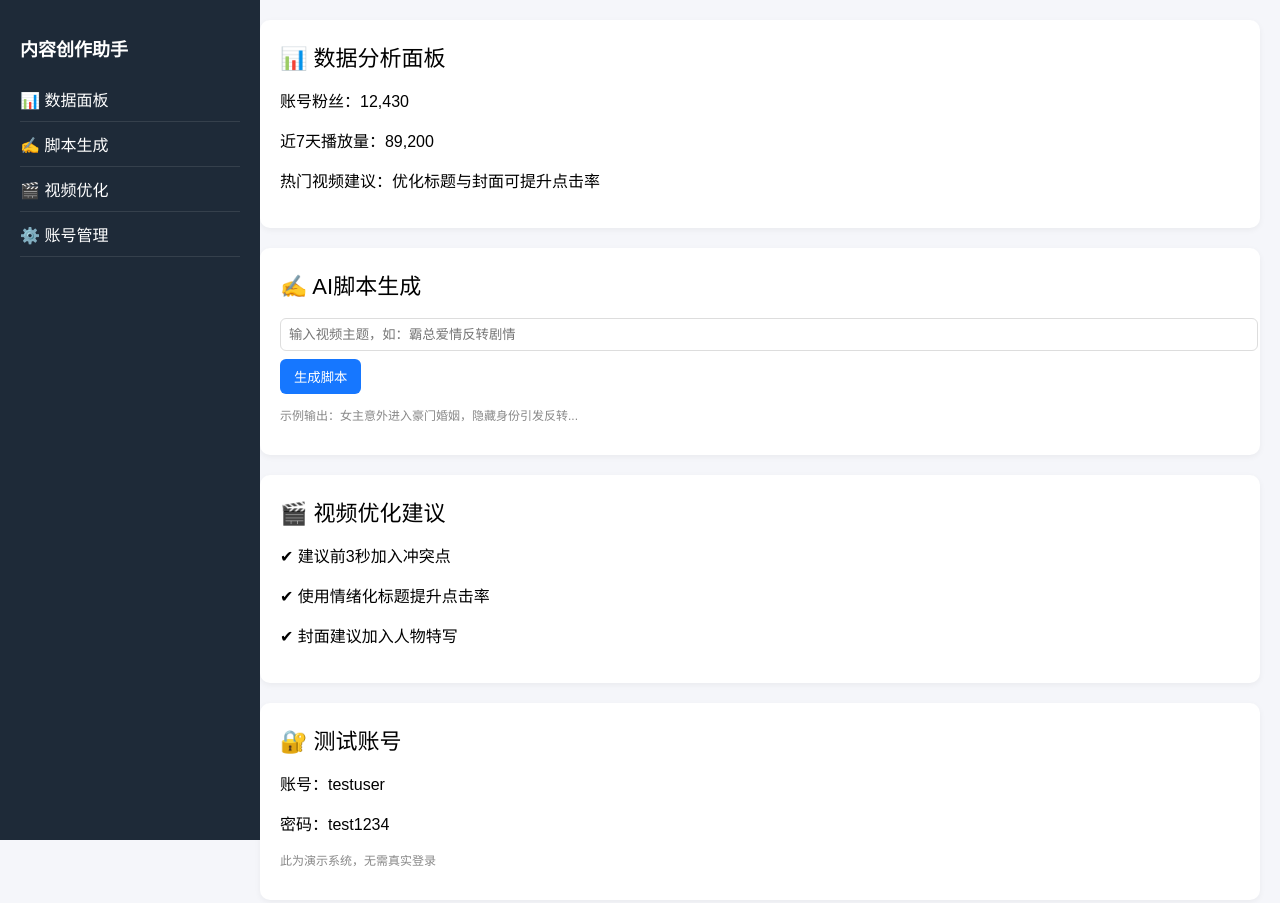
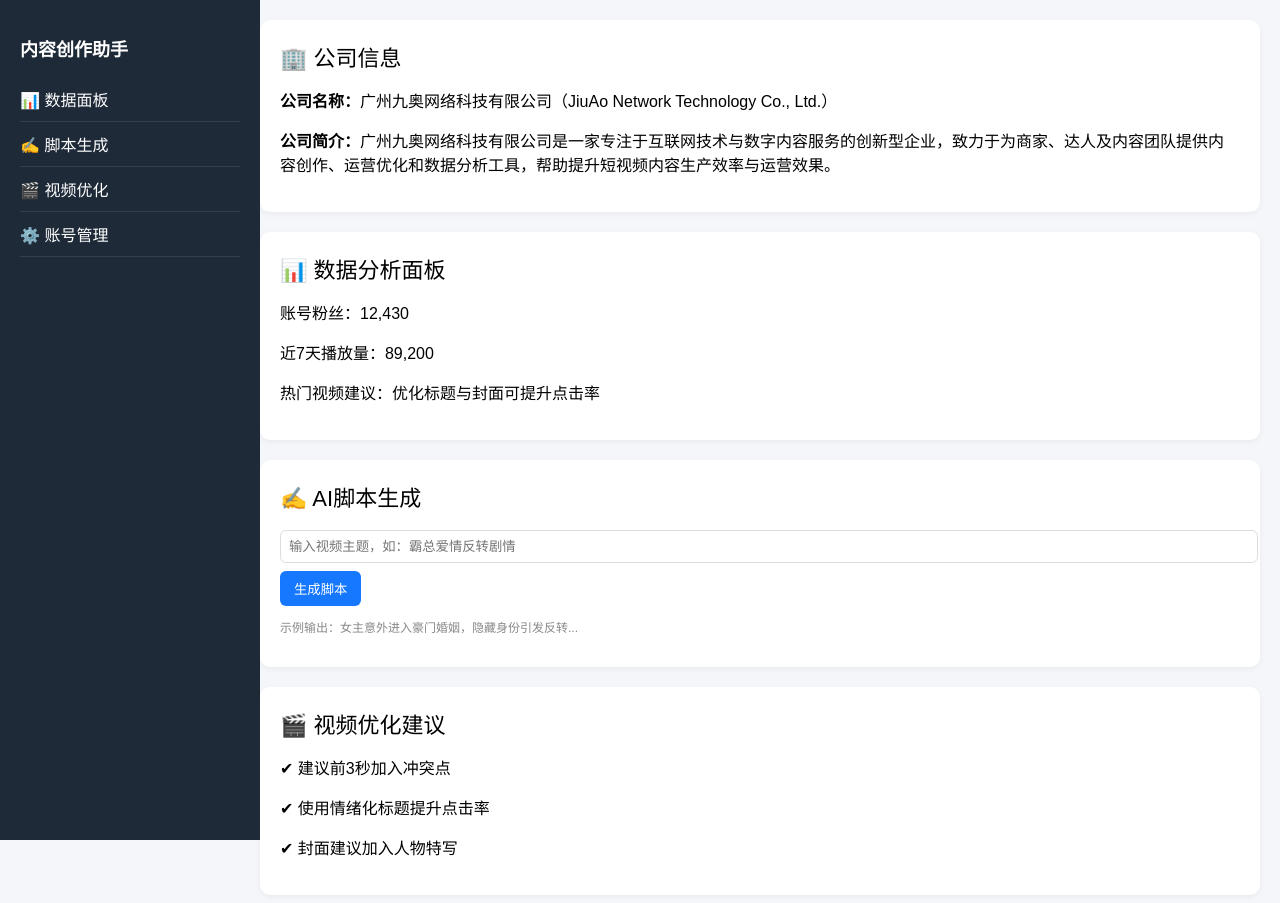
Before and after one commit to ssicary/JiuAo-Network, a plain HTML site: page index.html in a window 1280 px wide. Shown: the top 903 px of the page. Drawn offline with Linux system fonts and the light colour scheme.

Commit message:
Add company information to index.html
Added company information section with details about Guangzhou JiuAo Network Technology Co., Ltd.

```diff
--- a/index.html
+++ b/index.html
@@ -33,6 +33,12 @@
 <div class="main">
 
   <div class="card">
+    <div class="title">🏢 公司信息</div>
+    <p><strong>公司名称：</strong>广州九奥网络科技有限公司（JiuAo Network Technology Co., Ltd.）</p>
+    <p><strong>公司简介：</strong>广州九奥网络科技有限公司是一家专注于互联网技术与数字内容服务的创新型企业，致力于为商家、达人及内容团队提供内容创作、运营优化和数据分析工具，帮助提升短视频内容生产效率与运营效果。</p>
+  </div>
+
+  <div class="card">
     <div class="title">📊 数据分析面板</div>
     <p>账号粉丝：12,430</p>
     <p>近7天播放量：89,200</p>
```
